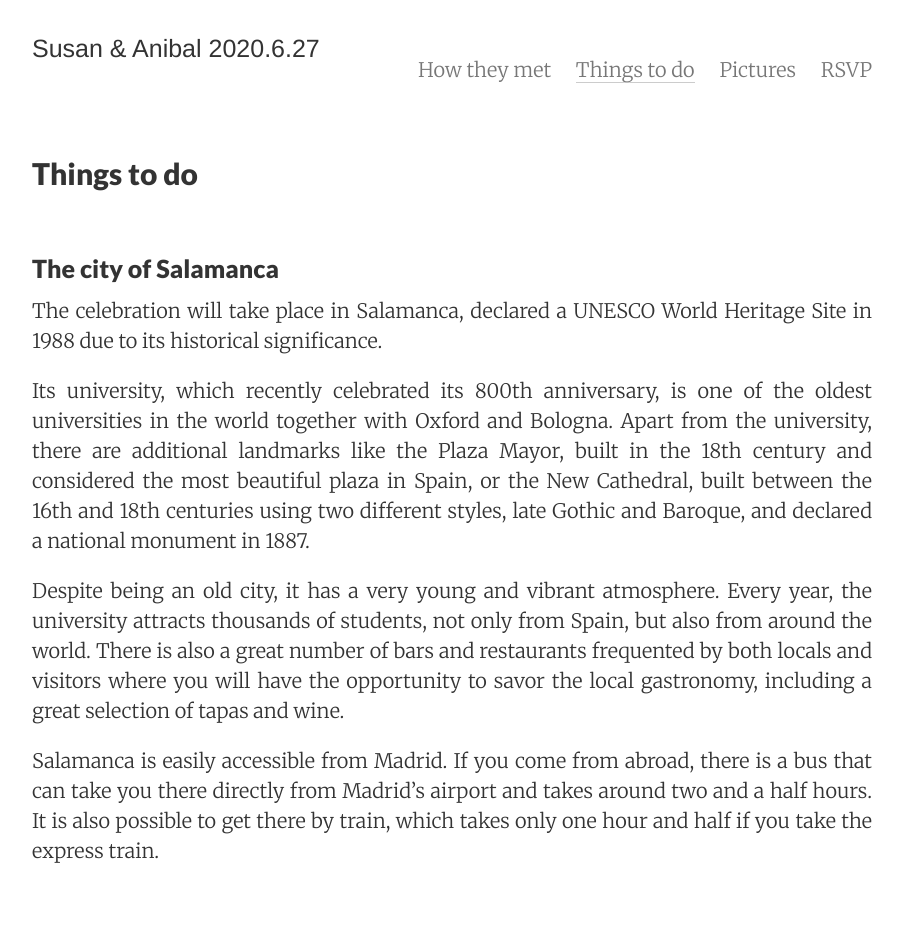
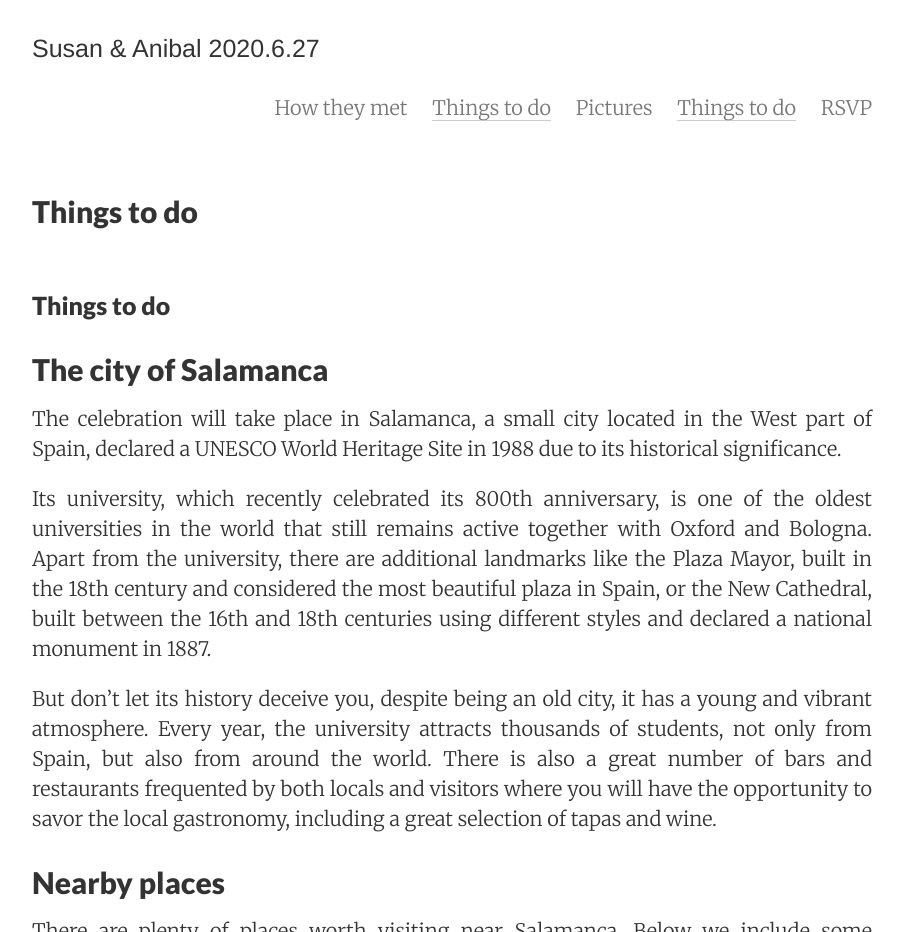
Before and after one commit to fengtingzhang/susanandanibal, a Jekyll site: the page built from pages/things_to_do.md, in a window 1280 px wide, cut to the strip 0-932 px from the top of the page. Shown: the whole strip, without its empty margins (188-1092 px from the left). Built offline with Jekyll 4.4.1, drawn with Linux system fonts in a browser that asks for light colours; some web fonts are replaced; some of the changed text lies outside the part shown.

Commit message:
added folder 'pages' and 'Things to to page'

```diff
--- a/_config.yml
+++ b/_config.yml
@@ -10,6 +10,7 @@ header_pages:
  - about.md
  - location.md
  - pictures.md
+ - pages/things_to_do.md
  - contact.html
 
 # Google services
--- /dev/null
+++ b/pages/things_to_do.md
@@ -0,0 +1,38 @@
+---
+layout: page
+title: Things to do
+permalink: /location/
+tags: location
+---
+
+<h3>Things to do</h3>
+
+<h2>The city of Salamanca</h2>
+
+The celebration will take place in Salamanca, a small city located in the West part of Spain, declared a UNESCO World Heritage Site in 1988 due to its historical significance.
+
+Its university, which recently celebrated its 800th anniversary, is one of the oldest universities in the world that still remains active together with Oxford and Bologna. Apart from the university, there are additional landmarks like the Plaza Mayor, built in the 18th century and considered the most beautiful plaza in Spain, or the New Cathedral, built between the 16th and 18th centuries using different styles and declared a national monument in 1887.
+
+But don’t let its history deceive you, despite being an old city, it has a young and vibrant atmosphere. Every year, the university attracts thousands of students, not only from Spain, but also from around the world. There is also a great number of bars and restaurants frequented by both locals and visitors where you will have the opportunity to savor the local gastronomy, including a great selection of tapas and wine.
+
+<h2>Nearby places</h2>
+
+There are plenty of places worth visiting near Salamanca. Below we include some suggestions:
+
+<ul>
+  <li>
+    If it is your first time in Spain, we recommend spending a few days in Madrid. From Madrid, you can also do day trips to nearby historical cities like Toledo or Segovia, which are 30 minutes away by train.
+  </li>
+  <li>
+    If you are interested in exploring the countryside around Salamanca, we recommend going to la Sierra de Francia, where you can enjoy a hike in Las Batuecas and visit the rural villages nearby like La Alberca, Mogarraz or San Martin del Castañar.
+  </li>
+  <li>
+    Valladolid, which was once the capital of Spain is just one hour away by train. This city is located in the Ribera del Duero region, where some of the finest Spanish wines are produced.
+  </li>
+<ul>
+
+<br/>
+
+<div style="-webkit-filter: grayscale(100%);filter: grayscale(100%);">
+  <iframe width="100%" height="300px" frameborder="0" scrolling="no" marginheight="0" marginwidth="0" src="https://maps.google.com/maps?f=q&amp;source=s_q&amp;hl=en&amp;geocode=&amp;q=Salamanca,+Spain&amp;aq=0&amp;oq=madursi&amp;ie=UTF8&amp;hq=&amp;hnear=Salamanca,+Spain&amp;t=m&amp;z=12&amp;output=embed"></iframe>
+</div>
```
